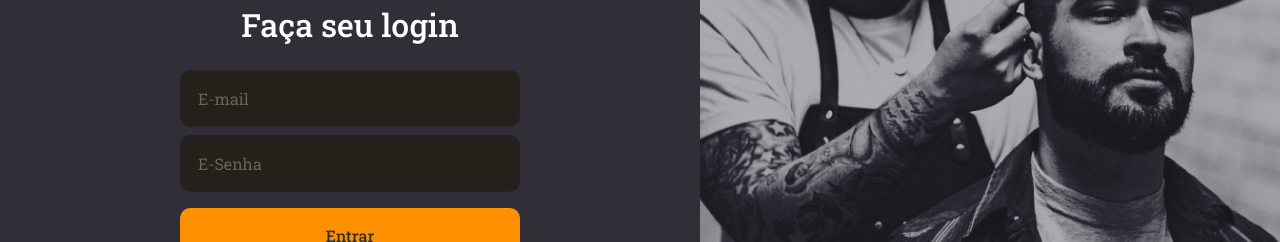
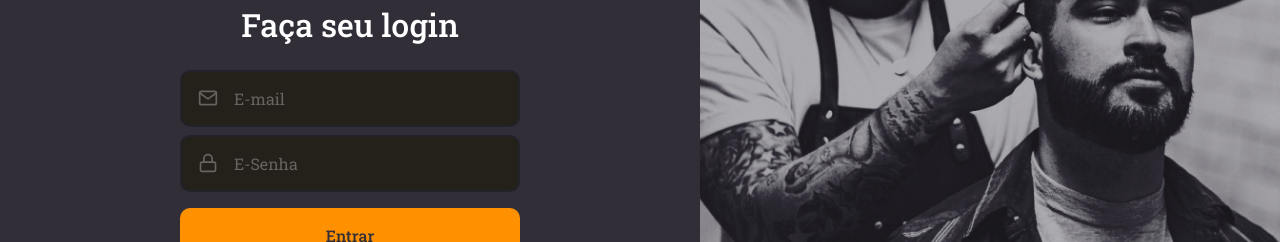
Before and after one commit to lucasrocha20/WEB-GoBarber-V2, a React (Create React App) app: page / in a window 1280 px wide. Shown: the part 289-531 px from the top of the page. Built offline with nearby package versions, Linux system fonts and the light colour scheme.

Commit message:
insulating components

```diff
--- /dev/null
+++ b/src/components/Button/index.tsx
@@ -0,0 +1,13 @@
+import React, { ButtonHTMLAttributes } from 'react';
+
+import { Container } from './styles';
+
+type ButtonProps = ButtonHTMLAttributes<HTMLButtonElement>;
+
+const Button: React.FC<ButtonProps> = ({ children, ...rest }) => (
+  <Container type="button" {...rest}>
+    {children}
+  </Container>
+);
+
+export default Button;
--- /dev/null
+++ b/src/components/Button/styles.ts
@@ -0,0 +1,19 @@
+import styled from 'styled-components';
+import { shade } from 'polished';
+
+export const Container = styled.button`
+  background: #ff9000;
+  height: 56px;
+  border-radius: 10px;
+  border: 0;
+  padding: 0 16px;
+  color: #312e38;
+  width: 100%;
+  font-weight: 500;
+  margin-top: 16px;
+  transition: background-color 0.2s;
+
+  &:hover {
+    background: ${shade(0.2, '#ff9000')};
+  }
+`;
--- /dev/null
+++ b/src/components/Input/index.tsx
@@ -0,0 +1,18 @@
+import React, { InputHTMLAttributes } from 'react';
+import { IconBaseProps } from 'react-icons';
+
+import { Container } from './styles';
+
+interface InputProps extends InputHTMLAttributes<HTMLInputElement> {
+  name: string;
+  icon: React.ComponentType<IconBaseProps>;
+}
+
+const Input: React.FC<InputProps> = ({ icon: Icon, ...rest }) => (
+  <Container>
+    {Icon && <Icon size={20} />}
+    <input {...rest} />
+  </Container>
+);
+
+export default Input;
--- /dev/null
+++ b/src/components/Input/styles.ts
@@ -0,0 +1,32 @@
+import styled from 'styled-components';
+
+export const Container = styled.div`
+  background: #232119;
+  border-radius: 10px;
+  border: 2px solid #232129;
+  padding: 16px;
+  width: 100%;
+  color: #666360;
+
+  display: flex;
+  align-items: center;
+
+  & + div {
+    margin-top: 8px;
+  }
+
+  input {
+    flex: 1;
+    background: transparent;
+    border: 0;
+    color: #f4ede8;
+
+    &::placeholder {
+      color: #666360;
+    }
+  }
+
+  svg {
+    margin-right: 16px;
+  }
+`;
--- a/src/pages/SignIn/index.tsx
+++ b/src/pages/SignIn/index.tsx
@@ -1,7 +1,10 @@
 import React from 'react';
-import { FiLogIn } from 'react-icons/fi';
+import { FiLogIn, FiMail, FiLock } from 'react-icons/fi';
 
 import logoImg from '../../assets/logo.svg';
+
+import Input from '../../components/Input';
+import Button from '../../components/Button';
 
 import { Container, Content, Background } from './styles';
 
@@ -13,11 +16,15 @@
       <form>
         <h1>Faça seu login</h1>
 
-        <input placeholder="E-mail" />
+        <Input name="email" icon={FiMail} placeholder="E-mail" />
+        <Input
+          name="password"
+          icon={FiLock}
+          type="password"
+          placeholder="E-Senha"
+        />
 
-        <input type="password" placeholder="E-Senha" />
-
-        <button type="submit">Entrar</button>
+        <Button>Entrar</Button>
 
         <a href="forgot">Esqueci minha senha</a>
       </form>
--- a/src/pages/SignIn/styles.ts
+++ b/src/pages/SignIn/styles.ts
@@ -29,40 +29,6 @@
 
     h1 {
       margin-bottom: 24px;
-    }
-
-    input {
-      background: #232119;
-      border-radius: 10px;
-      border: 2px solid #232129;
-      padding: 16px;
-      width: 100%;
-      color: #f4ede8;
-
-      &::placeholder {
-        color: #666360;
-      }
-
-      & + input {
-        margin-top: 8px;
-      }
-    }
-
-    button {
-      background: #ff9000;
-      height: 56px;
-      border-radius: 10px;
-      border: 0;
-      padding: 0 16px;
-      color: #312e38;
-      width: 100%;
-      font-weight: 500;
-      margin-top: 16px;
-      transition: background-color 0.2s;
-
-      &:hover {
-        background: ${shade(0.2, '#ff9000')};
-      }
     }
 
     a {
```
Also changed, not shown: .eslintrc.json.
